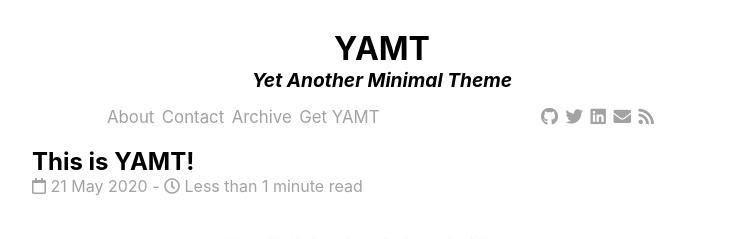
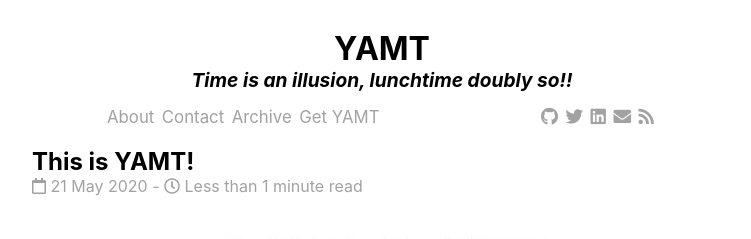
Before and after one commit to stackbit-projects/clever-mustard-4b8ca, a Jekyll site: the page built from index.html, in a window 1280 px wide. Shown: the top 239 px of the page, without its empty margins (258-1009 px from the left). Built offline with Jekyll 4.4.1, drawn with Linux system fonts in a browser that asks for light colours; nearby versions of some CDN libraries; the list of posts is cut into pages by our own code.

Commit message:
settings.yml: updated text in subtitle

```diff
--- a/_data/settings.yml
+++ b/_data/settings.yml
@@ -1,38 +1,21 @@
-#Google Analytics
-analytics-id: #leave blank to not use Analytics
-
-#Subtitle
+analytics-id: null
 subtitle:
   active: true
-  text: Yet Another Minimal Theme
-
-#Nav
+  text: 'Time is an illusion, lunchtime doubly so!!'
 nav:
   pages:
     active: true
   social:
     active: true
-
-#Featured images in homepage
 featured-img:
   active: true
-
-#Show categories at the end of posts
 categories:
   active: true
-
-#Show date and read time under the post title
 date-under-post:
   active: true
-
-#Use MathJAX
 mathjax:
   active: true
-
-#Show related posts based on categories
 related-posts:
   active: true
-  title: "You May Also Enjoy"
-
-#Comments
+  title: You May Also Enjoy
 comments: true
```
